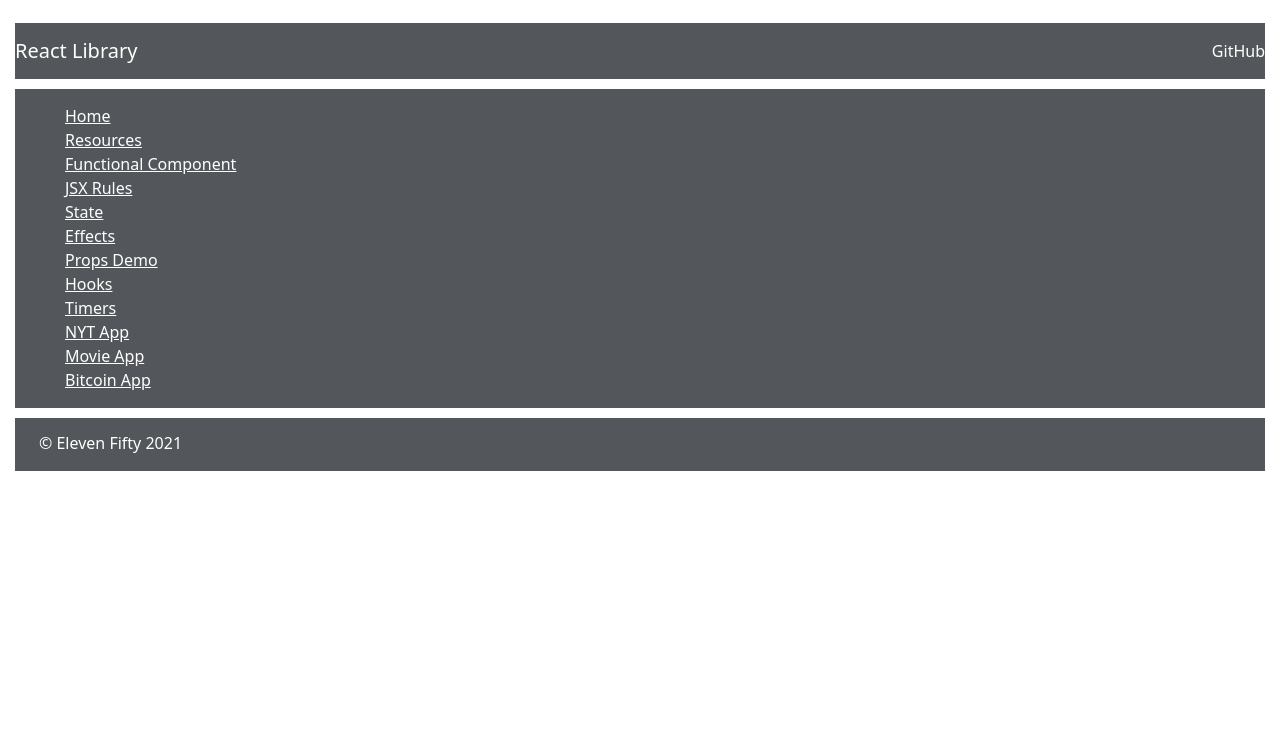
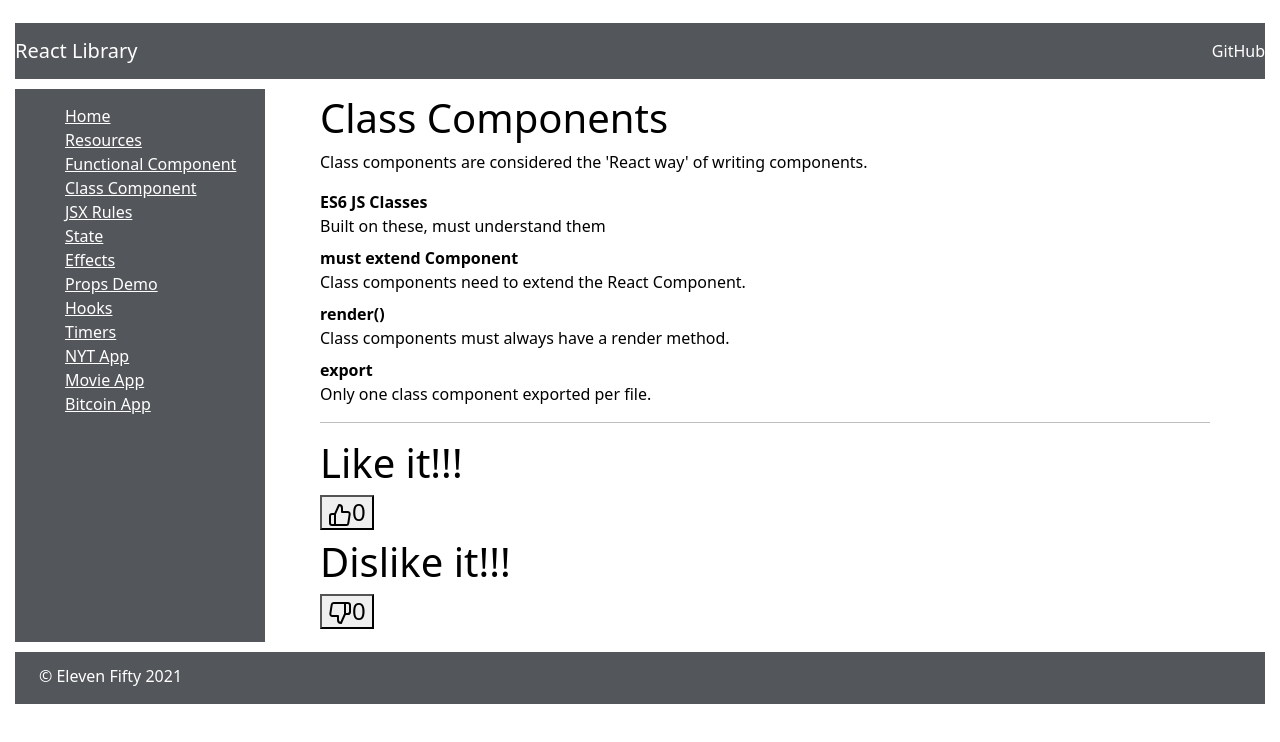
Before and after one commit to jalupto/React-Practice, a React (Create React App) app: page /classdemo in a window 1280 px wide. Shown: the top 742 px of the page. Built offline with nearby package versions, Linux system fonts and the light colour scheme.

Commit message:
finished class component modules

```diff
--- a/package.json
+++ b/package.json
@@ -11,6 +11,7 @@
     "moment": "^2.29.1",
     "react": "^17.0.2",
     "react-dom": "^17.0.2",
+    "react-icons": "^4.2.0",
     "react-router-dom": "^5.2.0",
     "react-scripts": "4.0.3",
     "reactstrap": "^8.9.0",
--- /dev/null
+++ b/src/components/ClassComponentsDemo.js
@@ -0,0 +1,67 @@
+import { Component } from 'react';
+import {FiThumbsUp, FiThumbsDown} from 'react-icons/fi';
+
+export default class ClassComponentDemo extends Component {
+    constructor(props) {
+        super(props);
+        this.state = { incrementCount: 0, decrementCount: 0 };
+    };
+
+    incrementCount = () => {
+        console.log('increment called')
+        this.setState(
+            { incrementCount: this.state.incrementCount + 1 }
+        );
+    };
+    decrementCount = () => {
+        this.setState(
+            { decrementCount: this.state.decrementCount - 1 }
+        );
+    };
+
+    render() {
+        console.log('render called')
+        return (
+            <div className='main'>
+                <div className='mainDiv'>
+                    <ClassComponentNotes />
+                    <hr />
+                    <h1>Like it!!!</h1>
+                    <h4>
+                        <button onClick={this.incrementCount}>
+                            <FiThumbsUp />
+                            {this.state.incrementCount}
+                        </button>
+                    </h4>
+                    <h1>Dislike it!!!</h1>
+                    <h4>
+                    <button onClick={this.decrementCount}>
+                            <FiThumbsDown />
+                            {this.state.decrementCount}
+                        </button>
+                    </h4>
+                </div>
+            </div>
+        );
+    };
+};
+
+const ClassComponentNotes = function () {
+    return (
+        <div>
+            <h1>Class Components</h1>
+
+            <p>Class components are considered the 'React way' of writing components.</p>
+            <dl>
+                <dt>ES6 JS Classes</dt>
+                <dd>Built on these, must understand them</dd>
+                <dt>must extend Component</dt>
+                <dd>Class components need to extend the React Component.</dd>
+                <dt>render()</dt>
+                <dd>Class components must always have a render method.</dd>
+                <dt>export</dt>
+                <dd>Only one class component exported per file.</dd>
+            </dl>
+        </div>
+    );
+};
--- a/src/components/site/Sidebar.js
+++ b/src/components/site/Sidebar.js
@@ -16,6 +16,7 @@
 import NytApp from '../apps/nyt-app/NytApp';
 import MovieApp from '../apps/the-movie-db/MovieApp';
 import Bitcoin from '../apps/bitcoin-api-app/Bitcoin';
+import ClassComponentDemo from '../ClassComponentsDemo';
 
 
 const Sidebar = () => {
@@ -26,6 +27,7 @@
                     <li><Link to='/'>Home</Link></li>
                     <li><Link to='/resources'>Resources</Link></li>
                     <li><Link to='/functionalcomponent'>Functional Component</Link></li>
+                    <li><Link to='/classdemo'>Class Component</Link></li>
                     <li><Link to='/jsxrules'>JSX Rules</Link></li>
                     <li><Link to='/state'>State</Link></li>
                     <li><Link to='/effects'>Effects</Link></li>
@@ -43,6 +45,7 @@
                     <Route exact path='/resources'><Resources /></Route>
                     <Route exact path='/'><Home /></Route>
                     <Route exact path='/functionalcomponent'><FunctionalComponentDemo /></Route>
+                    <Route exact path='/classdemo'><ClassComponentDemo /></Route>
                     <Route exact path='/jsxrules'><JSXRules /></Route>
                     <Route exact path='/state'><State /></Route>
                     <Route exact path='/effects'><Effects /></Route>
```
Also changed, not shown: src/components/concepts/ClassComponentProps.jsx (added, +62 -0 lines), 1 other file (tests, documents, lock files or other folders).
